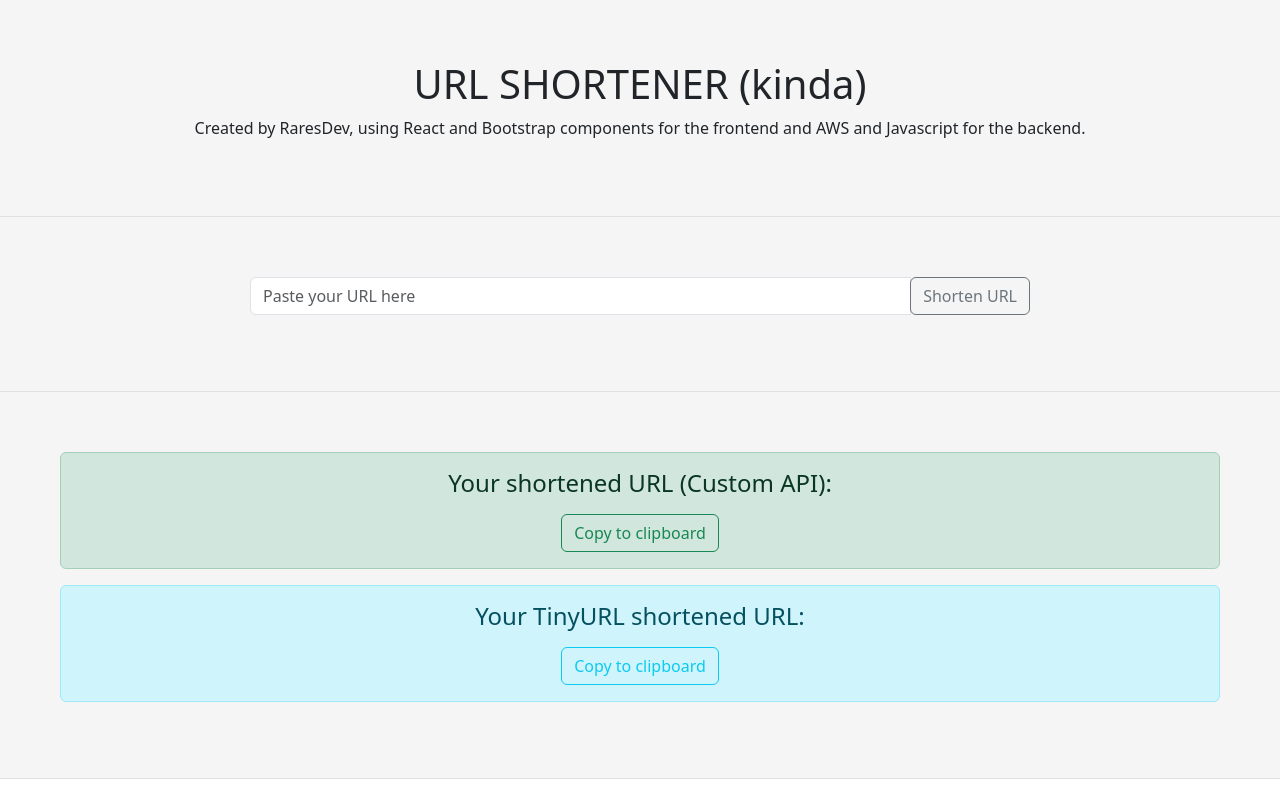
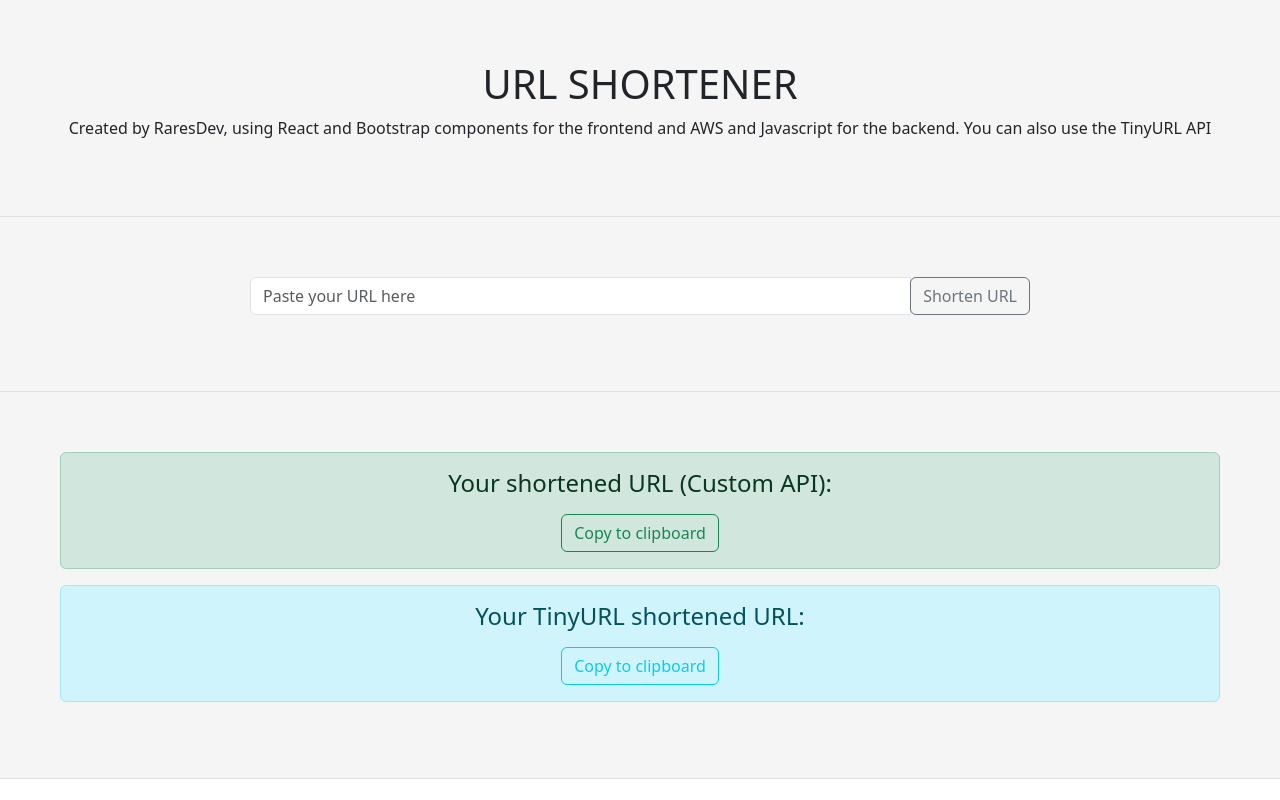
Before and after one commit to 09Riri09/url-shortener, a React (Create React App) app in the folder frontend/: page / in a window 1280 px wide. Built offline with nearby package versions, Linux system fonts and the light colour scheme.

Commit message:
adjusted text

```diff
--- a/frontend/src/App.js
+++ b/frontend/src/App.js
@@ -9,6 +9,7 @@ function App() {
   const [longUrl, setLongUrl] = useState("");
   const [shortUrl, setShortUrl] = useState("");
   const [tinyUrl, setTinyUrl] = useState("");
+
   const handleInputChange = (e) => {
     setLongUrl(e.target.value);
   };
@@ -57,8 +58,8 @@ function App() {
   return (
     <>
       <div className="title-section">
-        <h1>URL SHORTENER (kinda)</h1>
-        <p>Created by RaresDev, using React and Bootstrap components for the frontend and AWS and Javascript for the backend.</p>
+        <h1>URL SHORTENER</h1>
+        <p>Created by RaresDev, using React and Bootstrap components for the frontend and AWS and Javascript for the backend. You can also use the TinyURL API</p>
       </div>
       <div className="input-section">
         <InputGroup className="mb-3">
```
